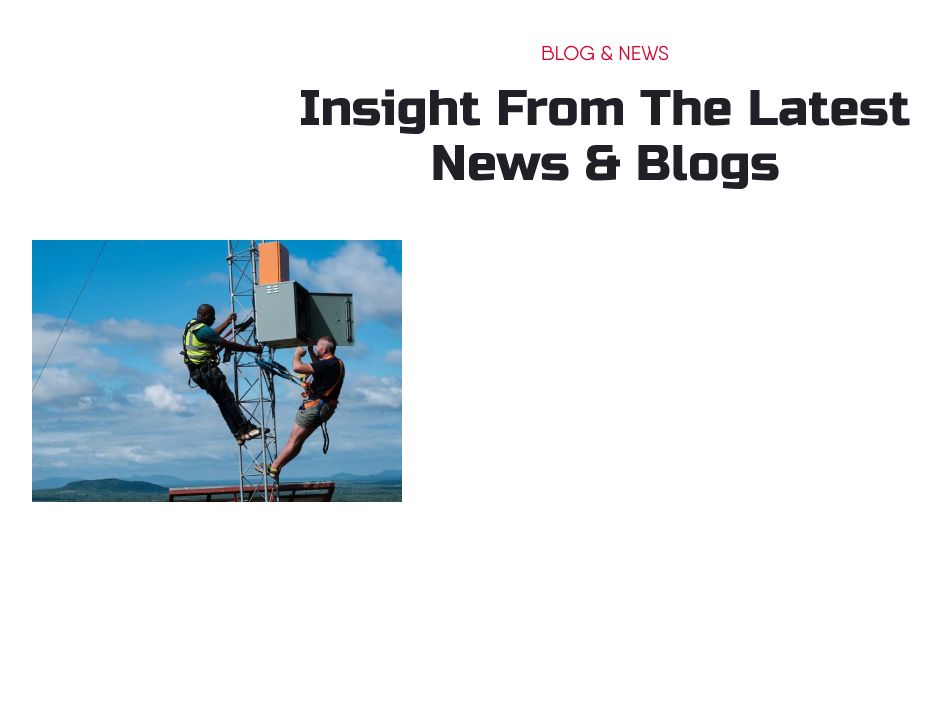
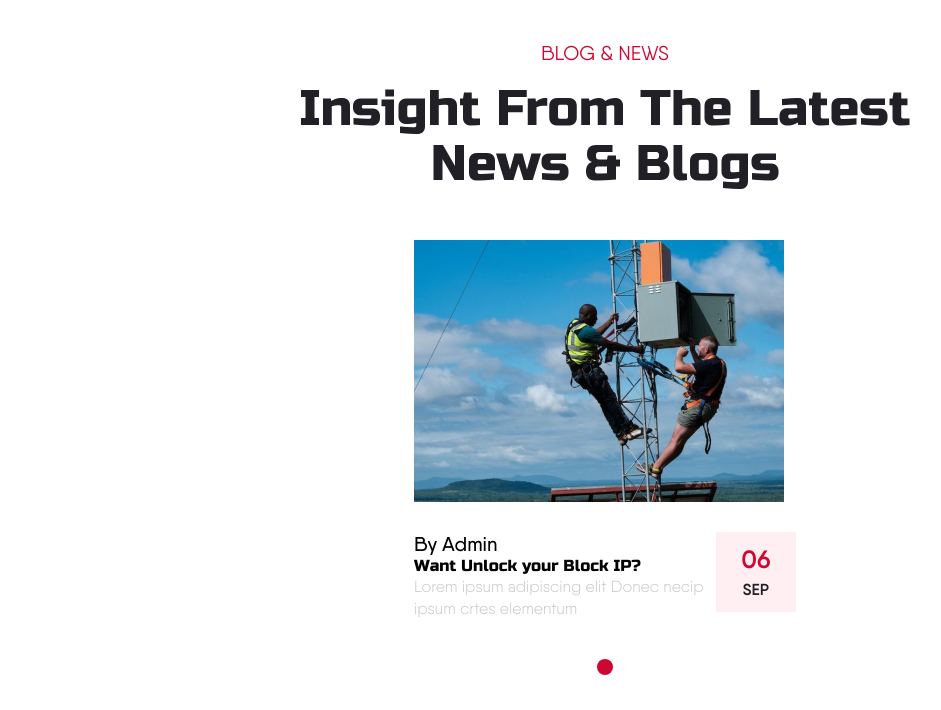
Before and after one commit to 0raffay/internet-provider, a PHP site: page / in a window 1280 px wide. Shown: the part 3242-3952 px from the top of the page, without its empty margins (35-976 px from the left). Before the commit the page ends 3744 px from the top, so only its background shows below. Run offline with PHP 8.4, Linux system fonts and the light colour scheme.

Commit message:
add blog section half

```diff
--- a/assets/css/style.css
+++ b/assets/css/style.css
@@ -851,6 +851,18 @@ header * {
 .bottomHeader {
     background-color: #FFF;
     padding-block: 14px;
+    transition: all 250ms cubic-bezier(0.165, 0.84, 0.44, 1);
+}
+
+.header-fixed {
+    position: fixed;
+    top: 0;
+    left: 0;
+    right: 0;
+    width: 100%;
+    z-index: 10;
+    padding-block: 2px;
+    border-bottom: 1px solid #e7e7e7;
 }
 
 .headerTopInfoList {
@@ -1145,3 +1157,22 @@ header * {
 }
 
 /* Service end */
+
+/* Blog Start */
+.blogCardText {
+    padding-block: 30px;
+}
+
+.blogDate {
+    height: 80px;
+    width: 80px;
+    display: grid;
+    place-content: center;
+    gap: 5px;
+    background-color: var(--clr-primary-200);
+    flex-shrink: 0;
+}
+
+.blogAuthor {}
+
+/* Blog end */
--- a/assets/css/variables.css
+++ b/assets/css/variables.css
@@ -42,6 +42,7 @@
     --ff-accent: 'Space Grotesk', sans-serif;
 
 
+    --clr-primary-200: #FFEFF2;
     --clr-primary-300: #F9E2E7;
     --clr-primary: #CF0631;
     --clr-primary-700: #88021E;
--- a/assets/js/script.js
+++ b/assets/js/script.js
@@ -1,4 +1,7 @@
 $(document).ready(function () {
+  sliders();
+  header();
+
   $("input[type='tel'], input[type='number']").on("keyup", function () {
     var regex = /^[1-9][0-9]*$/;
 
@@ -10,7 +13,7 @@ $(document).ready(function () {
 
 
 function header() {
-  let stickyElement = "header";
+  let stickyElement = ".bottomHeader";
   let stickyClass = "header-fixed";
 
   let stickyOffset = $(stickyElement).offset().top;
@@ -21,3 +24,14 @@ function header() {
     else sticky.removeClass(stickyClass);
   });
 }
+
+
+function sliders() {
+  $(".blogSlider").slick({
+    infinite: true,
+    slidesToShow: 3,
+    slidesToScroll: 1,
+    dots: true,
+    arrows: false,
+  })
+}
--- a/index.php
+++ b/index.php
@@ -302,9 +302,20 @@ include("includes/site-info.php");
 			</div>
 			<div class="blogSlider">
 				<div class="item">
-					<div>
+					<div class="blogCard">
 						<div class="img_wrap">
 							<img src="assets/images/post-thumbnail.jpg" alt="Post Thumbnail">
+						</div>
+						<div class="blogCardText d-flex align-items-start">
+							<div class="text_wrap">
+								<h5 class="blogAuthor ff-primary">By Admin</h5>
+								<h6 class="blogTitle">Want Unlock your Block IP?</h6>
+								<p class="blogExcerpt">Lorem ipsum adipiscing elit Donec necip ipsum crtes elementum</p>
+							</div>
+							<div class="blogDate text-center">
+								<h6 class="fw-600 ff-primary fs-25 fc-primary">06</h6>
+								<p class="text-uppercase fc-neutral-400 fw-600">Sep</p>
+							</div>
 						</div>
 					</div>
 				</div>
```
